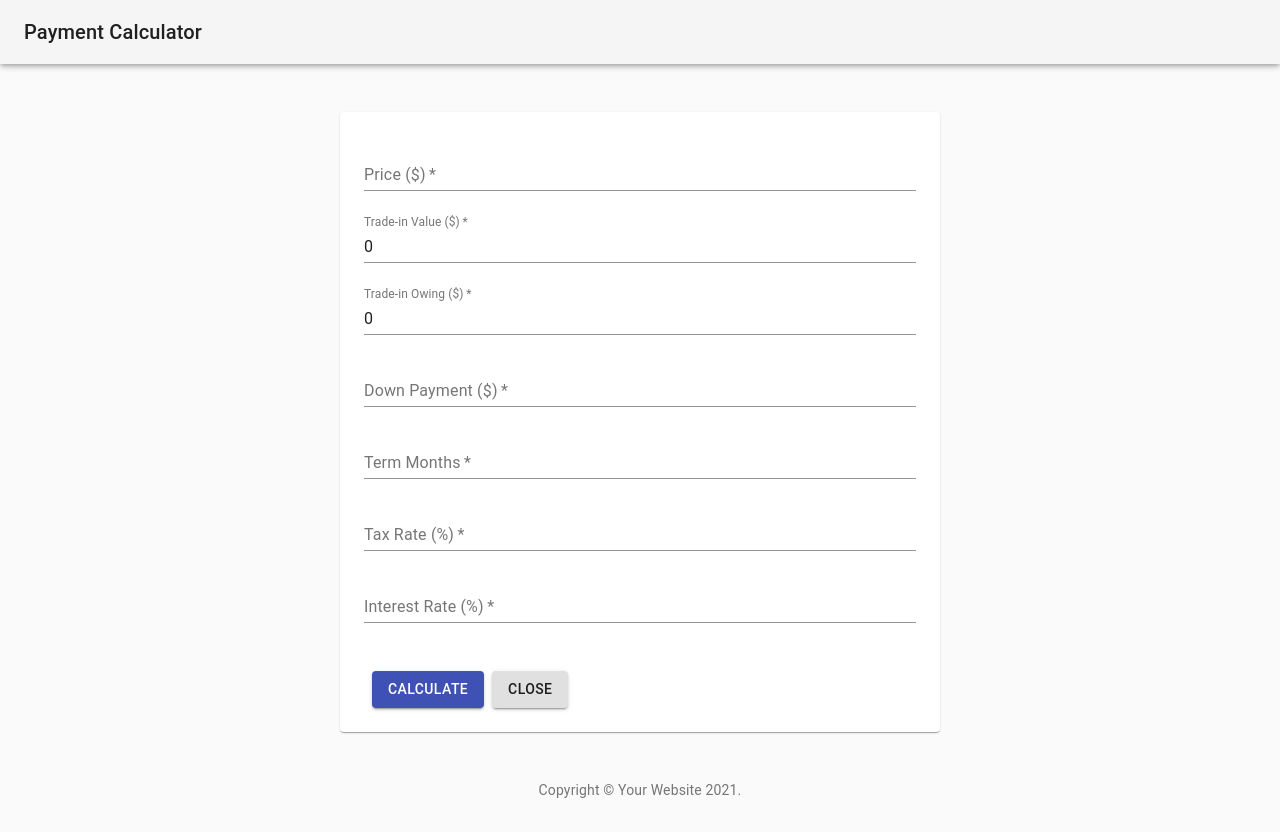
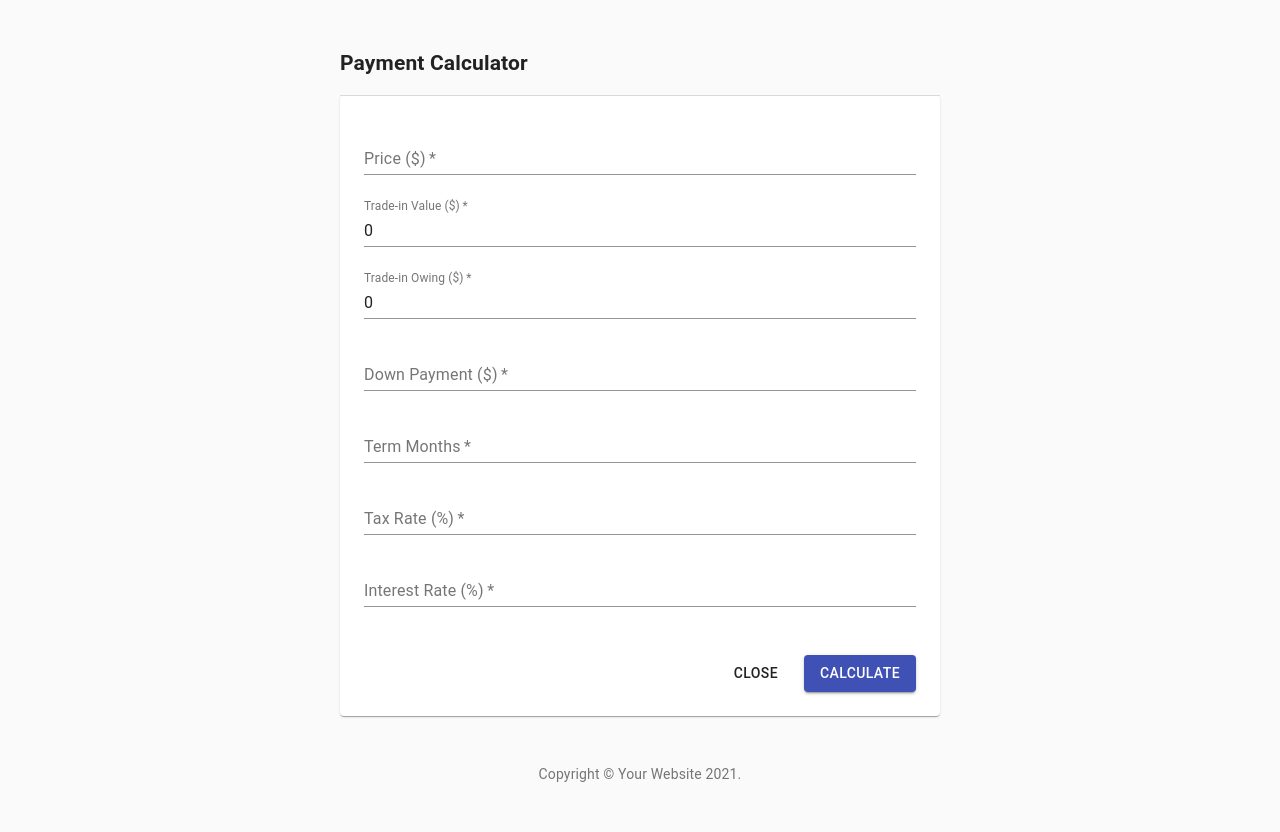
Before and after one commit to mrron313/payment-calculator, a React (Create React App) app: page / in a window 1280 px wide. Before the commit the page ends 800 px from the top, so only its background shows below. Built offline with nearby package versions, Linux system fonts and the light colour scheme.

Commit message:
Validation value is number or not

```diff
--- a/src/components/CalculationForm.js
+++ b/src/components/CalculationForm.js
@@ -8,6 +8,7 @@ import Link from '@material-ui/core/Link';
 import Typography from '@material-ui/core/Typography';
 import { makeStyles } from '@material-ui/core/styles';
 import Form from './Form';
+import Divider from '@material-ui/core/Divider';
 
 function Copyright() {
   return (
@@ -26,6 +27,9 @@ const useStyles = makeStyles((theme) => ({
     appBar: {
         position: 'relative',
     },
+    header:{
+      marginTop: theme.spacing(6),
+    },
     layout: {
         width: 'auto',
         marginLeft: theme.spacing(2),
@@ -37,11 +41,9 @@ const useStyles = makeStyles((theme) => ({
         },
     },
     paper: {
-        marginTop: theme.spacing(3),
         marginBottom: theme.spacing(3),
         padding: theme.spacing(2),
         [theme.breakpoints.up(600 + theme.spacing(3) * 2)]: {
-        marginTop: theme.spacing(6),
         marginBottom: theme.spacing(6),
         padding: theme.spacing(3),
         },
@@ -65,14 +67,11 @@ export default function CalculationForm() {
   return (
     <React.Fragment>
       <CssBaseline />
-      <AppBar position="absolute" color="default" className={classes.appBar}>
-        <Toolbar>
-            <Typography variant="h6" color="inherit" noWrap>
-                    Payment Calculator
-            </Typography>
-        </Toolbar>
-      </AppBar>
       <main className={classes.layout}>
+        <h2 className={classes.header}>
+          Payment Calculator
+        </h2>
+        <Divider />
         <Paper className={classes.paper}>
           <Typography component="h1" variant="h4" align="center">
           </Typography>
--- a/src/components/Form.js
+++ b/src/components/Form.js
@@ -29,11 +29,11 @@ const useStyles = makeStyles((theme) => ({
     },
     button: {
         marginTop: theme.spacing(3),
-        marginLeft: theme.spacing(1),
+        marginLeft: theme.spacing(2),
     },
     resultCard: {
       marginBottom: "20px"
-    }
+    },
 }));
 
 export default function Form() {
@@ -61,13 +61,17 @@ export default function Form() {
     interest_rate: { error: false, helperText: ""},
   });
 
+  function isNumeric(value) {
+    return /^-?\d+$/.test(value);
+  }
+
   const validateForm = () => {
     let validated = true;
     let currentErrorState = isError;
 
     for (let i=0; i< formFields.length; i++) {
+      let required = false;
       if (formData[formFields[i]] === null || formData[formFields[i]] === "") {
-        console.log(formFields[i]);
         currentErrorState = {
           ...currentErrorState,
           [formFields[i]]: {
@@ -77,7 +81,18 @@ export default function Form() {
         };
         setIsError(currentErrorState);
         validated = false;
-        console.log(isError)
+        required = true;
+      }
+      if (!isNumeric(formData[formFields[i]]) && !required && formData[formFields[i]] !== "0" ){
+        currentErrorState = {
+          ...currentErrorState,
+          [formFields[i]]: {
+            error: true,
+            helperText: "The value of this field must be number",
+          },
+        };
+        setIsError(currentErrorState);
+        validated = false;
       }
     }
 
@@ -247,12 +262,12 @@ export default function Form() {
             onChange={e => handleInputFormChange(e)}
           />
         </Grid>
-        <Grid item xs={12} sm={6}>
+        <Grid item xs={12} sm={12} justify="flex-end" container>
+            <Button onClick={handleReset} className={classes.button}  >
+                Close
+            </Button>
             <Button onClick={handleFormSubmit} className={classes.button} variant="contained" color="primary">
                 Calculate
-            </Button>
-            <Button onClick={handleReset} className={classes.button} variant="contained" >
-                Close
             </Button>
         </Grid>
       </Grid>
```
